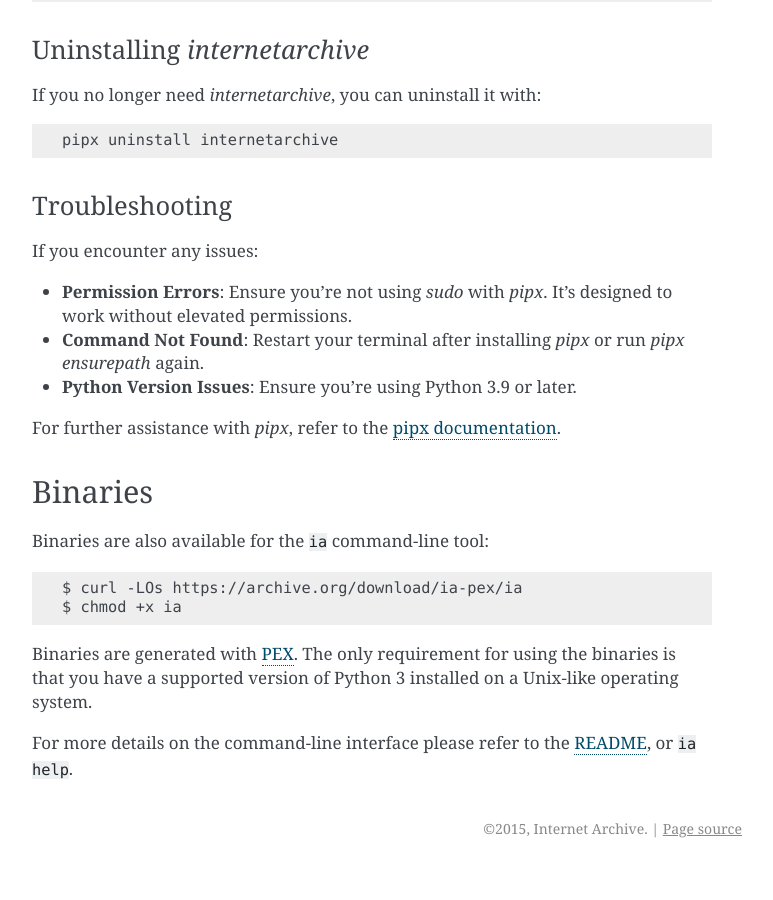
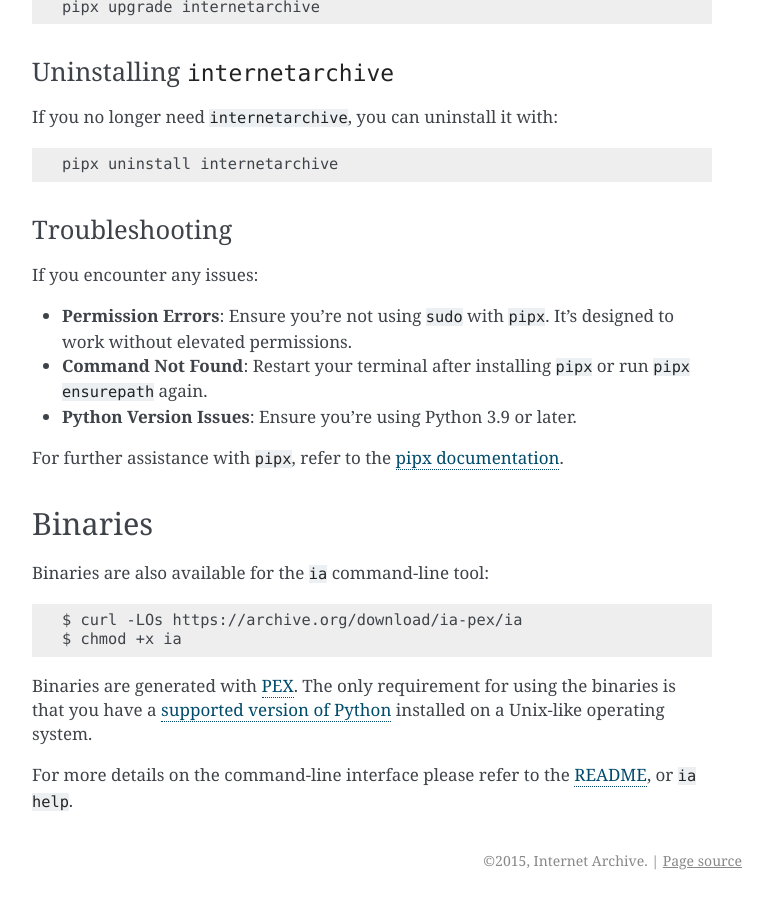
Before and after one commit to jjjake/internetarchive, a Sphinx documentation site: the page built from docs/source/installation.rst, in a window 1280 px wide and 900 px high, scrolled down 1482 px. Shown: the whole window, without its empty margins (368-1141 px from the left). Built offline with Sphinx 7.4.7, drawn with Linux system fonts in a browser that asks for light colours; before the commit the page ends 2350 px from its top, so only the background shows below that; some of the changed text lies outside the part shown.

Commit message:
minor updates to formatting and links

```diff
--- a/docs/source/installation.rst
+++ b/docs/source/installation.rst
@@ -3,19 +3,19 @@
 Installation
 ============
 
-Installing `internetarchive` with `pipx`
-----------------------------------------
-The `internetarchive` library is a Python tool for interacting with the Internet Archive, allowing you to search, download, and upload files. To make it easy to use, we recommend installing it with `pipx`, a tool that installs Python applications in isolated environments.
+Installing ``internetarchive`` with ``pipx``
+--------------------------------------------
+The ``internetarchive`` library is a Python tool for interacting with the Internet Archive, allowing you to search, download, and upload files. To make it easy to use, we recommend installing it with ``pipx``, a tool that installs Python applications in isolated environments.
 
 **Note**: If you only need the command-line tool and don’t plan to use the Python library, you can download a binary instead. See the :ref:`binaries` section below for more information.
 
-What is `pipx`?
+What is ``pipx``?
 ~~~~~~~~~~~~~~~
-`pipx` is a tool for installing and running Python applications in isolated environments. It ensures that the tools you install don’t interfere with other Python projects or system-wide packages. It’s perfect for CLI tools like `internetarchive`.
+``pipx`` is a tool for installing and running Python applications in isolated environments. It ensures that the tools you install don’t interfere with other Python projects or system-wide packages. It’s perfect for CLI tools like ``internetarchive``.
 
 Prerequisites
 ~~~~~~~~~~~~~
-Before installing `internetarchive`, you’ll need:
+Before installing ``internetarchive``, you’ll need:
 
 1. **Python 3.9 or later**: Python 3.9 is the oldest version still officially supported by the Python development team (as of October 2023). You can check your Python version by running:
    ::
@@ -23,38 +23,38 @@
      python --version
 
    If Python is not installed, download it from `python.org <https://www.python.org/downloads/>`_.
-   On MacOS, you can install a supported version of Python with `Homebrew <https://brew.sh/>`_ (e.g. ``brew install python3``).
+   On MacOS, you can install a `supported version of Python <https://devguide.python.org/versions/>`_ with `Homebrew <https://brew.sh/>`_ (e.g. ``brew install python3``).
 
-2. **`pipx`**: If you don’t have `pipx` installed, please refer to the `pipx documentation <https://pipx.pypa.io/stable/installation/>`_ for installation instructions.
+2. **`pipx`**: If you don’t have ``pipx`` installed, please refer to the `pipx documentation <https://pipx.pypa.io/stable/installation/>`_ for installation instructions.
 
-Installing `internetarchive`
-~~~~~~~~~~~~~~~~~~~~~~~~~~~~
-Once `pipx` is installed, you can install `internetarchive` with a single command:
+Installing ``internetarchive``
+~~~~~~~~~~~~~~~~~~~~~~~~~~~~~~
+Once ``pipx`` is installed, you can install ``internetarchive`` with a single command:
 ::
 
   pipx install internetarchive
 
-This will download and install the `internetarchive` library in an isolated environment, making it available as a command-line tool.
+This will download and install the ``internetarchive`` library in an isolated environment, making it available as a command-line tool.
 
 Verifying the Installation
 ~~~~~~~~~~~~~~~~~~~~~~~~~~
-To confirm that `internetarchive` is installed correctly, run:
+To confirm that ``internetarchive`` is installed correctly, run:
 ::
 
   ia --version
 
-If the installation was successful, this will display the version of `internetarchive`.
+If the installation was successful, this will display the version of ``internetarchive``.
 
-Upgrading `internetarchive`
-~~~~~~~~~~~~~~~~~~~~~~~~~~~
-To upgrade `internetarchive` to the latest version, use:
+Upgrading ``internetarchive``
+~~~~~~~~~~~~~~~~~~~~~~~~~~~~~
+To upgrade ``internetarchive`` to the latest version, use:
 ::
 
   pipx upgrade internetarchive
 
-Uninstalling `internetarchive`
-~~~~~~~~~~~~~~~~~~~~~~~~~~~~~~
-If you no longer need `internetarchive`, you can uninstall it with:
+Uninstalling ``internetarchive``
+~~~~~~~~~~~~~~~~~~~~~~~~~~~~~~~~
+If you no longer need ``internetarchive``, you can uninstall it with:
 ::
 
   pipx uninstall internetarchive
@@ -63,11 +63,11 @@
 ~~~~~~~~~~~~~~~
 If you encounter any issues:
 
-- **Permission Errors**: Ensure you’re not using `sudo` with `pipx`. It’s designed to work without elevated permissions.
-- **Command Not Found**: Restart your terminal after installing `pipx` or run `pipx ensurepath` again.
+- **Permission Errors**: Ensure you’re not using ``sudo`` with ``pipx``. It’s designed to work without elevated permissions.
+- **Command Not Found**: Restart your terminal after installing ``pipx`` or run ``pipx ensurepath`` again.
 - **Python Version Issues**: Ensure you’re using Python 3.9 or later.
 
-For further assistance with `pipx`, refer to the `pipx documentation <https://pipx.pypa.io/stable/>`_.
+For further assistance with ``pipx``, refer to the `pipx documentation <https://pipx.pypa.io/stable/>`_.
 
 .. _binaries:
 
@@ -79,6 +79,6 @@
     $ curl -LOs https://archive.org/download/ia-pex/ia
     $ chmod +x ia
 
-Binaries are generated with `PEX <https://github.com/pantsbuild/pex>`_. The only requirement for using the binaries is that you have a supported version of Python 3 installed on a Unix-like operating system.
+Binaries are generated with `PEX <https://github.com/pantsbuild/pex>`_. The only requirement for using the binaries is that you have a `supported version of Python <https://devguide.python.org/versions/>`_ installed on a Unix-like operating system.
 
 For more details on the command-line interface please refer to the `README <https://github.com/jjjake/internetarchive/blob/master/README.rst>`_, or ``ia help``.
```
